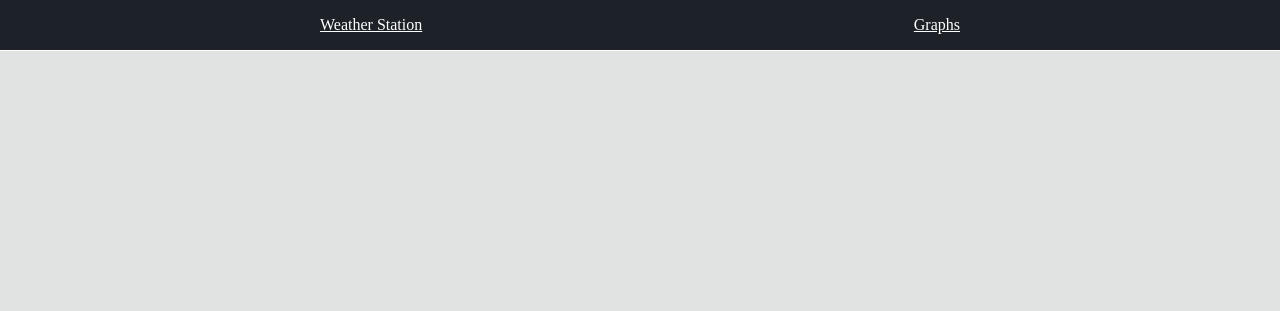
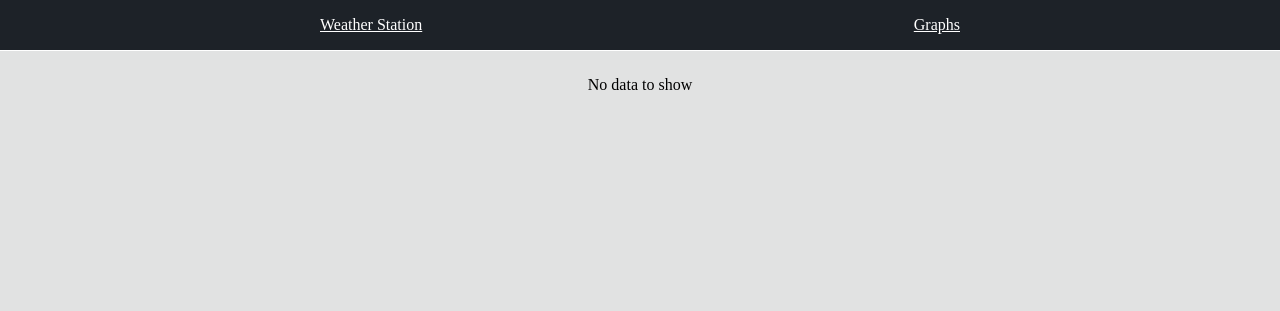
Before and after one commit to zNitche/WeatherStationAPI, a Flask app: page /logs/humidity in a window 1280 px wide. Shown: the top 311 px of the page. Run offline with Flask 3, Linux system fonts and the light colour scheme; data that the repository does not hold is empty; parts of the project's set-up code (start-up, migrations or seed data) failed here and were passed over.

Commit message:
tweaked log days order for pagination

```diff
--- a/weather_station_api/blueprints/dashboard/routes.py
+++ b/weather_station_api/blueprints/dashboard/routes.py
@@ -25,13 +25,12 @@ def preview_logs_by_type(log_type, page_id):
     log_by_type = models.LogBase.get_subclass_by_type(log_type)
 
     if log_by_type:
-        paginated_days_data = models.LoggedDay.query.order_by(models.LoggedDay.date.asc())
+        paginated_days_data = models.LoggedDay.query.order_by(models.LoggedDay.date.desc())
         paginated_days_data = paginated_days_data.paginate(page=page_id,
                                                            per_page=PaginationConsts.LOGGED_DAY_PER_PAGE)
 
         daily_logs_struct = data_utils.get_daily_logs_struct(paginated_days_data.items, log_type)
         serialized_daily_logs_struct = data_utils.serialize_daily_logs_struct(daily_logs_struct)
-        serialized_daily_logs_struct.reverse()
 
         return render_template("log_graphs.html",
                                log_type=log_type,
--- a/weather_station_api/blueprints/dashboard/templates/log_graphs.html
+++ b/weather_station_api/blueprints/dashboard/templates/log_graphs.html
@@ -1,6 +1,7 @@
 {% extends "base_templates/page_layout_base.html" %}
 {% block page_content %}
 
+{% if paginated_daily_data|length > 0 %}
     <script src="https://cdn.jsdelivr.net/npm/chart.js@3.9.1/dist/chart.min.js"></script>
     <script src="{{url_for('static', filename='js/graphs.js')}}"></script>
     <script>
@@ -23,5 +24,10 @@
             {% endif %}
         </div>
     {% endif %}
+{% else %}
+    <p>
+        No data to show
+    </p>
+{% endif %}
 
 {% endblock %}
--- a/weather_station_api/static/js/graphs.js
+++ b/weather_station_api/static/js/graphs.js
@@ -55,7 +55,7 @@ function createDatasetFromData(data) {
 }
 
 
-function createGraph(date, datasets) {
+function createGraph(date, dataset) {
     const graphContainer = document.getElementById(date);
 
     let graphCanvas = document.createElement("canvas");
@@ -66,13 +66,13 @@ function createGraph(date, datasets) {
     new Chart(graphCanvas.getContext("2d"), {
           type: "line",
           data: {
-            labels: datasets.x,
+            labels: dataset.x,
             datasets: [{
               fill: false,
               lineTension: 0,
               backgroundColor: "#FB8122",
                   borderColor: "#1D2228",
-              data: datasets.y
+              data: dataset.y
             }]
           },
           options: {
```
Lines whose indentation alone changed are shown as unchanged.
